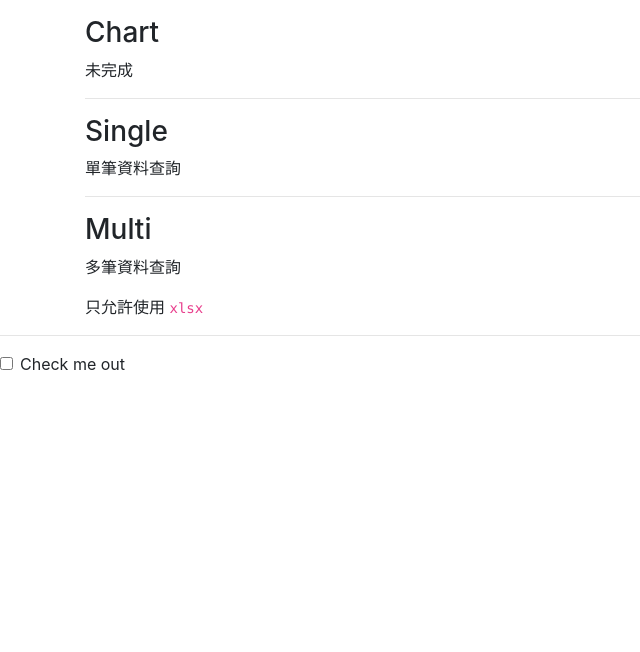
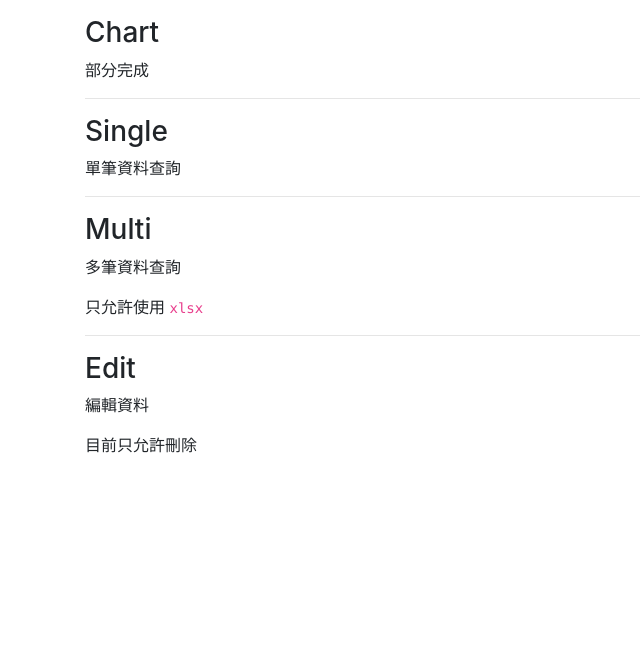
Before and after one commit to k139215130/NID_to_Detail, a Flask app: page / in a window 1280 px wide. Shown: the part 56-708 px from the top of the page, without its empty margins (0-640 px from the left). Run offline with Flask 2, Linux system fonts and the light colour scheme; some libraries are stand-ins or nearby versions.

Commit message:
修正細微錯誤

```diff
--- a/web/manage.py
+++ b/web/manage.py
@@ -241,7 +241,7 @@ def multi():
                     newResult.append(re.search(r'>(.*)<', re.sub(r'\s', '', str(i))).group(1))
                 d = {'學號': newResult[0], '系級': newResult[1], '姓名': newResult[2], '性別': newResult[3], '出生年月日': newResult[4]}
             if form.store.data:
-                member = Member(name=d['姓名'], nid=d['學號'], department_level=d['系級'], sex=d['性別'], birthday=d['出生年月日'], activity=act)
+                member = Member(name=d['姓名'], nid=d['學號'], department=d['系級'], sex=d['性別'], birthday=d['出生年月日'], activity=act)
                 db.session.add(member)
             ws.append([d['學號'], d['系級'], d['姓名'], d['性別'], d['出生年月日']])
         db.session.commit()
--- a/web/templates/index.html
+++ b/web/templates/index.html
@@ -4,7 +4,7 @@
 
 <div class="container">
     <h3>Chart</h3>
-    <p>未完成</p>
+    <p>部分完成</p>
     <hr>
     <h3>Single</h3>
     <p>單筆資料查詢</p>
@@ -12,13 +12,10 @@
     <h3>Multi</h3>
     <p>多筆資料查詢</p>
     <p>只允許使用 <code>xlsx</code></p>
-</div>
-
-<hr>
-
-<div class="form-group form-check">
-    <input type="checkbox" class="form-check-input" id="exampleCheck1">
-    <label class="form-check-label" for="exampleCheck1">Check me out</label>
+    <hr>
+    <h3>Edit</h3>
+    <p>編輯資料</p>
+    <p>目前只允許刪除</p>
 </div>
 
 {% endblock %}
```
Also changed, not shown: web/forms.py (line endings or trailing spaces).
